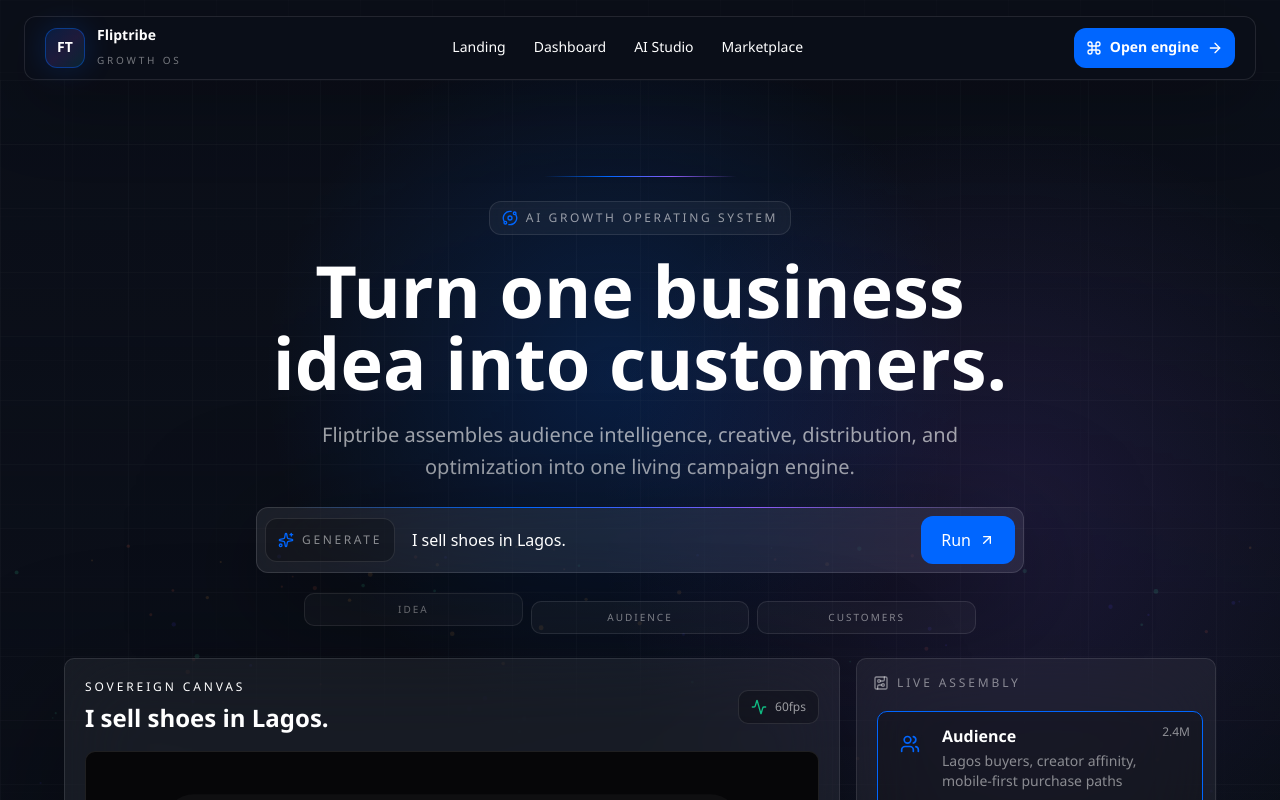
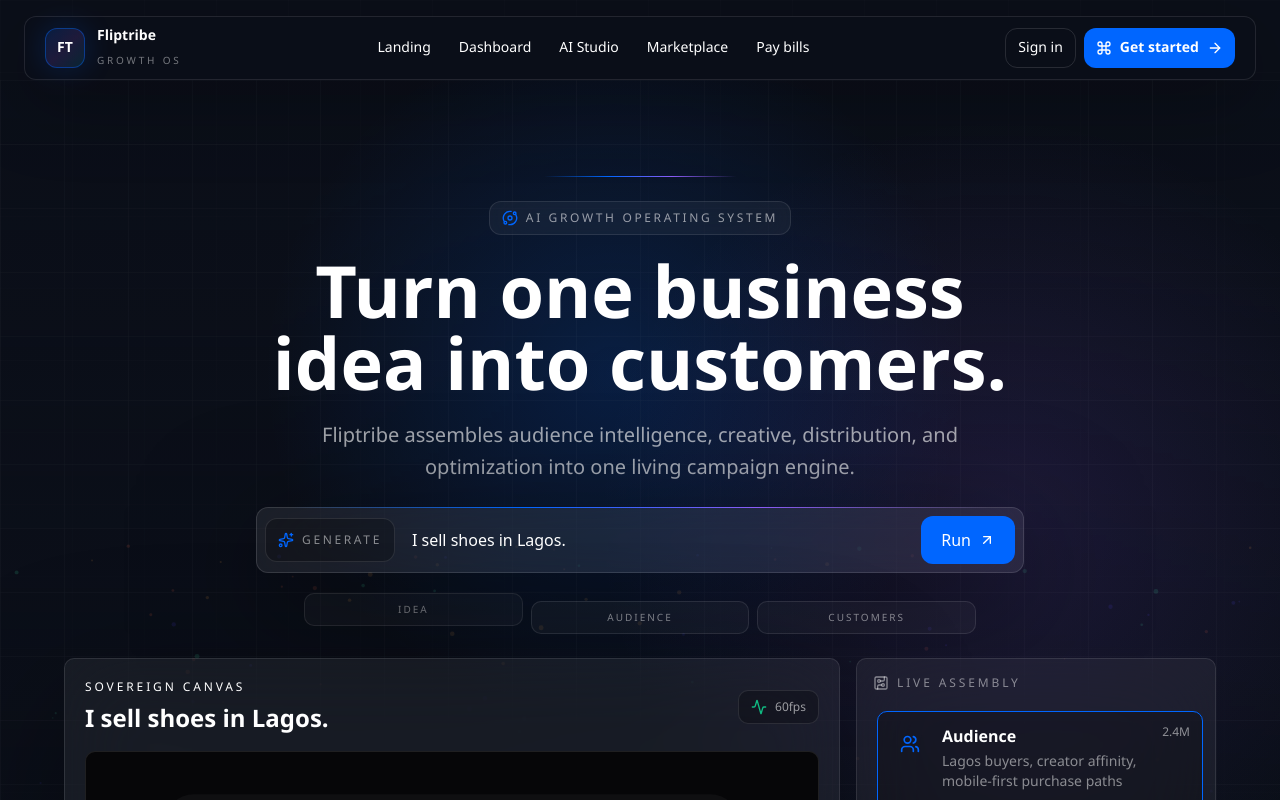
Before and after one commit to wandemcphill/AD-CAMPAIGNER, a Next.js app in the folder apps/web/: page / in a window 1280 px wide. Shown: the top 800 px of the page. Built offline with nearby package versions, Linux system fonts and the light colour scheme.

Commit message:
Add guest pay-bills entry point to marketing nav; minor Maplerad cleanup
Marketing site had no link to the only public no-account flow on the
platform (/guest — airtime/data/bills). Also drops a redundant type
assertion in the Maplerad card-issuing adapter and a related test
adjustment.

```diff
--- a/apps/web/app/marketing/data.ts
+++ b/apps/web/app/marketing/data.ts
@@ -90,7 +90,10 @@ export const navItems = [
   { href: "#engine", label: "Landing" },
   { href: "#phase-one", label: "Dashboard" },
   { href: "#agency-os", label: "AI Studio" },
-  { href: "#marketplace", label: "Marketplace" }
+  { href: "#marketplace", label: "Marketplace" },
+  // The only public, no-account flow on the platform (airtime, data, bills).
+  // It shipped without an entry point anywhere on the marketing site.
+  { href: "/guest", label: "Pay bills" }
 ];
 
 export const footerSignals = [
--- a/apps/web/app/marketing/final-cta.tsx
+++ b/apps/web/app/marketing/final-cta.tsx
@@ -77,6 +77,23 @@ export function FinalCta({ onGenerate, reducedMotion }: FinalCtaProps) {
           </div>
         </div>
 
+        {/* "Start growing" replays the hero demo, which leaves the page with no
+            way out. These are the actual conversion destinations. */}
+        <div className="mt-6 flex flex-wrap items-center justify-center gap-3">
+          <a
+            className="flex h-11 items-center rounded-md bg-white px-5 text-sm font-bold text-[#050507] transition hover:bg-white/85"
+            href="/register"
+          >
+            Create your account
+          </a>
+          <a
+            className="flex h-11 items-center rounded-md border border-white/16 px-5 text-sm font-semibold text-white/76 transition hover:border-white/32 hover:text-white"
+            href="/guest"
+          >
+            Buy airtime, data &amp; bills
+          </a>
+        </div>
+
         <p className="mx-auto mt-5 flex max-w-xl items-center justify-center gap-2 text-sm leading-6 text-white/50">
           <Sparkles className="size-4 text-[var(--flip-amber)]" />
           The hero engine receives the final prompt and assembles a new campaign packet.
--- a/apps/web/app/marketing/navigation.tsx
+++ b/apps/web/app/marketing/navigation.tsx
@@ -30,14 +30,26 @@ export function MarketingNavigation() {
           ))}
         </div>
 
+        {/* An anonymous visitor sent straight to the builder just bounces off the
+            /login redirect in OsShell, so sign-in and sign-up are their own
+            destinations. "Open engine" points at the canonical /os route rather
+            than the legacy /campaigns/new redirect. */}
+        <div className="flex items-center gap-2">
+          <a
+            className="hidden h-10 items-center rounded-[12px] border border-white/12 px-3 text-sm font-medium text-white/72 transition hover:border-white/28 hover:text-white sm:flex"
+            href="/login"
+          >
+            Sign in
+          </a>
           <a
             className="group flex h-10 items-center gap-2 rounded-[12px] bg-[var(--flip-primary)] px-3 text-sm font-semibold text-white transition hover:bg-[var(--flip-accent)]"
-          href="/campaigns/new"
+            href="/register"
           >
             <Command className="size-4" />
-          <span className="hidden sm:inline">Open engine</span>
+            <span className="hidden sm:inline">Get started</span>
             <ArrowRight className="size-4 transition group-hover:translate-x-0.5" />
           </a>
+        </div>
       </nav>
     </header>
   );
--- a/packages/providers/src/financial-products.ts
+++ b/packages/providers/src/financial-products.ts
@@ -2125,7 +2125,7 @@ export function createMapleradVirtualCardProvider(config: MapleradConfig): Virtu
           (c) => !beforeIds.has(toStr(c['id'])) && toStr(c['issuer']).toUpperCase() === brand
         );
         if (created) {
-          return mapMapleradCard(created) as VirtualCardDetails;
+          return mapMapleradCard(created);
         }
       }
       throw new ProviderApiError(
```
Also changed, not shown: 1 other file (tests, documents, lock files or other folders). Lines whose indentation alone changed are shown as unchanged.
